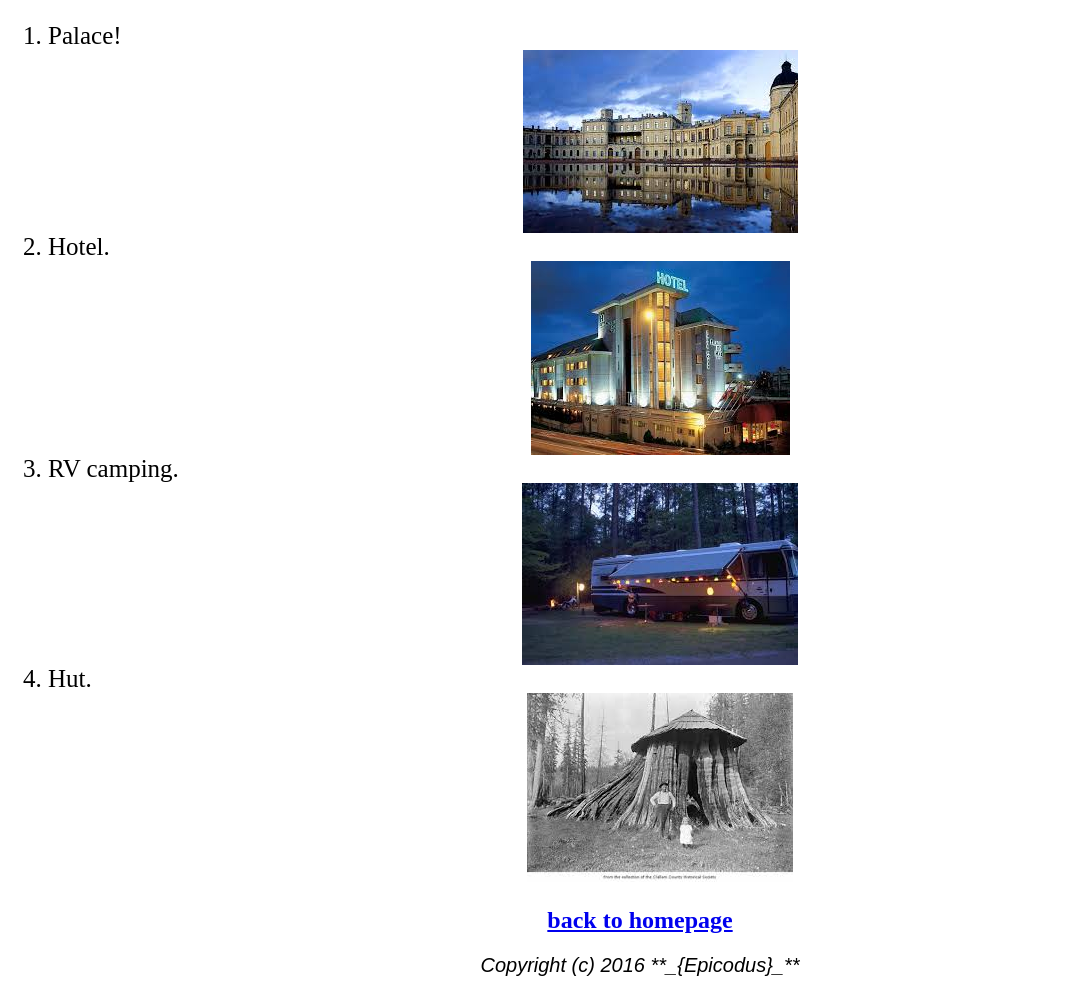
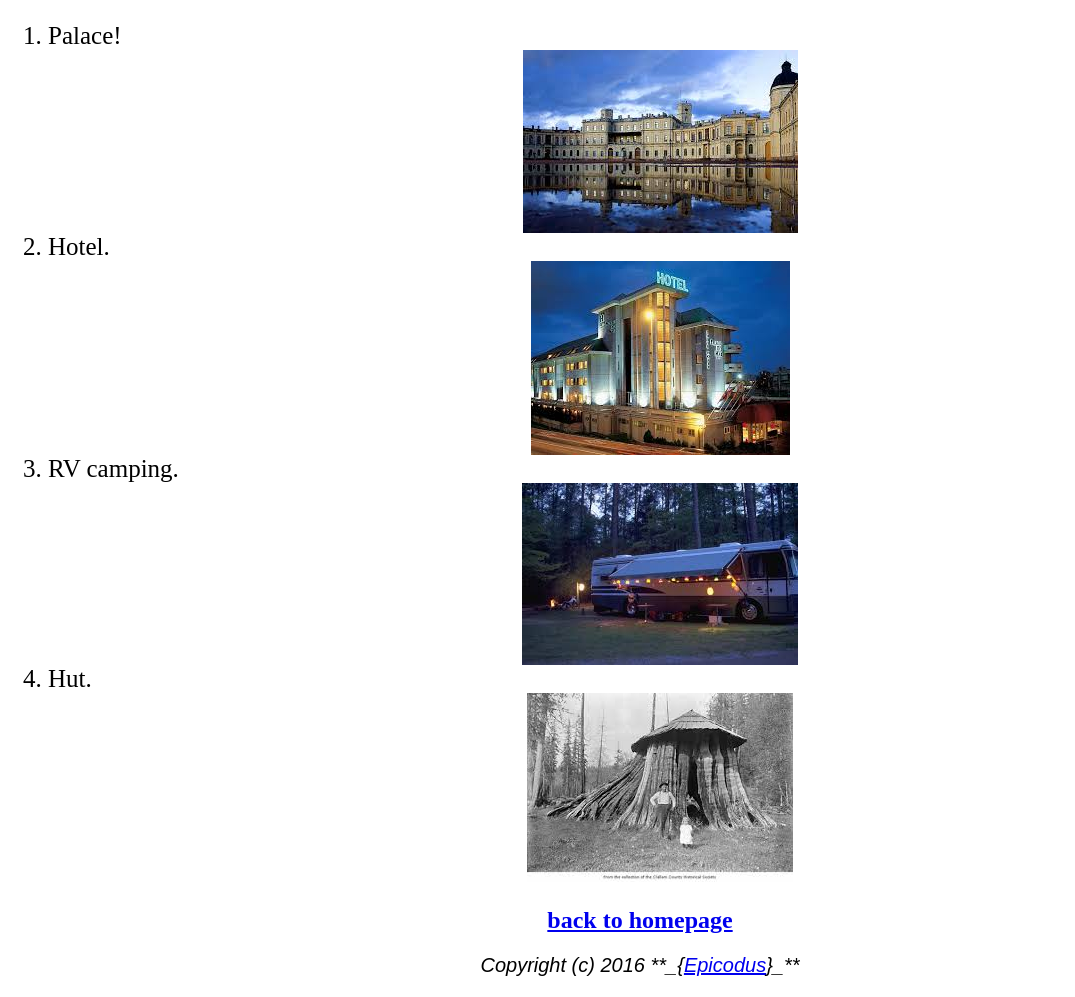
Before and after one commit to droycho/island-resort, a plain HTML site: page accommodations.html in a window 1280 px wide. Shown: the part 61-1058 px from the top of the page, without its empty margins (0-1075 px from the left). Drawn offline with Linux system fonts and the light colour scheme.

Commit message:
Created link in copyright footer.

```diff
--- a/accommodations.html
+++ b/accommodations.html
@@ -17,6 +17,6 @@
           <img src="images/hut.jpeg" alt="At least it's cheap">
       </ol>
     <h2><a href="index.html">back to homepage</a></h2>
-    <p>Copyright (c) 2016 **_{Epicodus}_**</p>
+    <p>Copyright (c) 2016 **_{<a href="http://www.epicodus.com">Epicodus</a>}_**</p>
   </body>
 </html>
```
Also changed, not shown: activities.html (+1 -1 lines), index.html (+1 -1 lines), pictures.html (+1 -1 lines), travel.html (+1 -1 lines).
